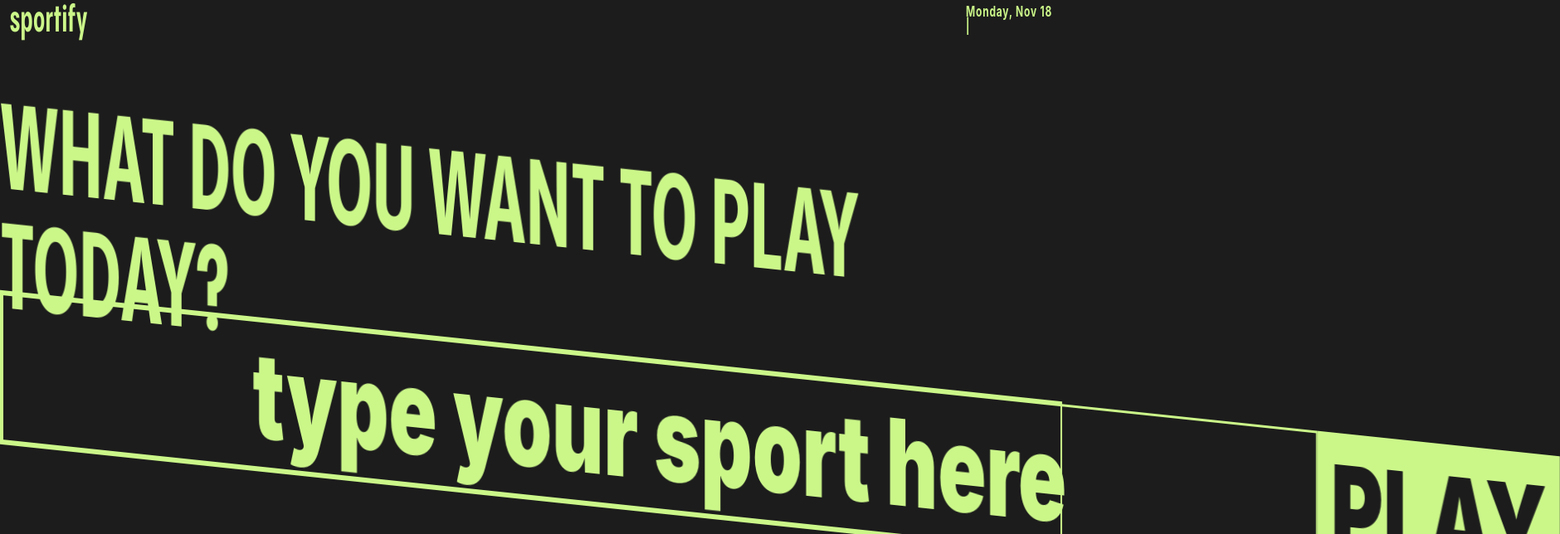
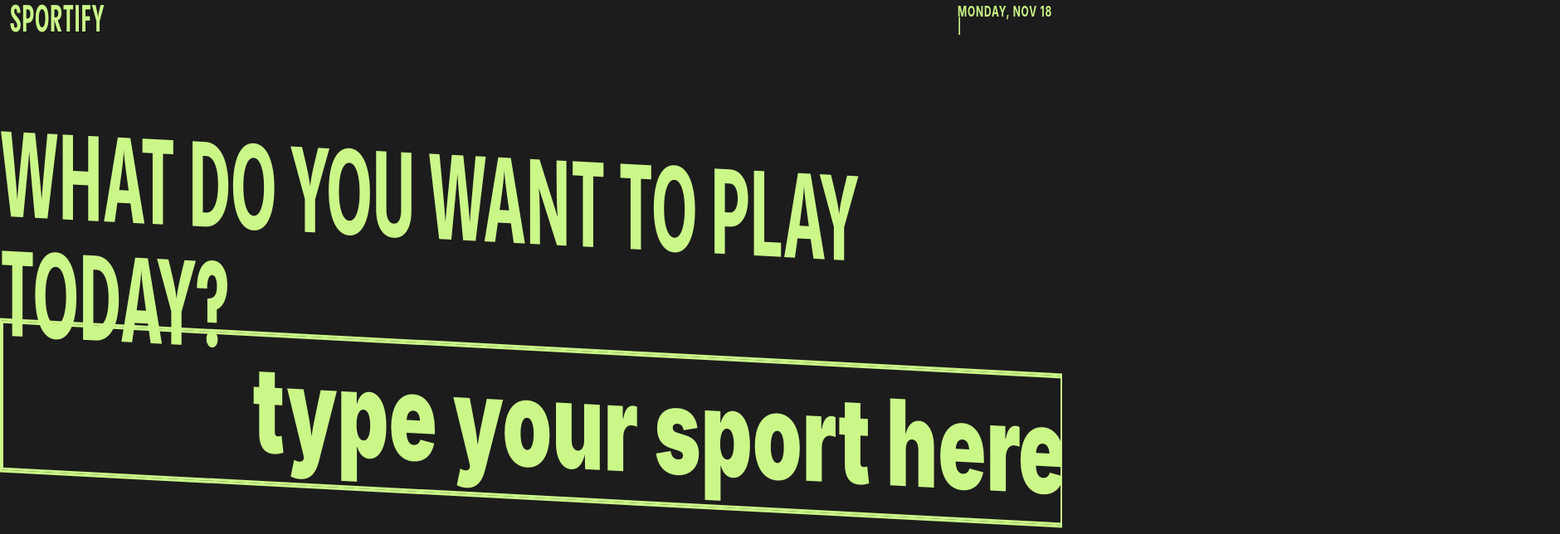
Before and after one commit to Kiko-Climent/sportify-v1, a React (Create React App) app: page / in a window 1280 px wide. Shown: the top 644 px of the page at 83% size, 1880 px wide, since content can reach past the window. Built offline with nearby package versions, Linux system fonts and the light colour scheme; no server answers.

Commit message:
Add splash screen, styled for sm an lg devices

```diff
--- a/src/App.js
+++ b/src/App.js
@@ -5,6 +5,7 @@ import { setLocations, setLoading } from './redux/slices/sportsLocationsSlice';
 import Layout from './components/layout/Layout';
 import Home from './pages/Home';
 import Results from './pages/Results';
+// import SplashScreen from './components/SplashScreen';
 
 const App = () => {
   const dispatch = useDispatch();
--- /dev/null
+++ b/src/components/SplashScreen.js
@@ -0,0 +1,16 @@
+const SplashScreen = () => {
+  return(
+    <section className="h-screen w-screen flex justify-center lg:justify-end items-center lg:items-end overflow-hidden">
+      <div className="flex w-9/12 lg:w-4/12 px-3 py-3 ">
+        <h1 className="text-3xl lg:text-4xl text-justify text-highlight !leading-7 lg:!leading-8">
+        Welcome to SPORTIFY! Your ultimate sports space finder. Explore and discover sports facilities
+        near you with ease. Whether you're looking for a place to play basketball, soccer, or any other sport,
+        SPORTIFY makes it simple and quick to find the perfect spot. ©2024
+        Let’s get started and find your next game!
+        </h1>
+      </div>
+    </section>
+  )
+}
+
+export default SplashScreen;
--- a/src/components/layout/Nav.js
+++ b/src/components/layout/Nav.js
@@ -42,7 +42,7 @@ const Nav = () => {
   }, []);
 
   return (
-    <nav className="fixed w-full px-3 flex justify-between text-[#cbf789] tracking-wider blur-[0.5px]">
+    <nav className="uppercase px-3 fixed w-full flex justify-between text-[#cbf789] tracking-wider blur-[0.5px] w-screen overflow-hidden">
       <h1 className="text-3xl py-2 scale-y-150">sportify</h1>
       <div className="flex-col text-xs leading-3 align-top font-bold py-3 scale-y-150">
         <ul>
--- a/src/components/search_bar/SearchBar.js
+++ b/src/components/search_bar/SearchBar.js
@@ -20,11 +20,11 @@ const SearchBar = () => {
   };
 
   return (
-    <section className="!font-black skew-y-6 flex flex-col items-center justify-center gap-7 uppercase blur-[0.5px] w-full h-screen ">
-      <div className="flex">
+    <section className="!font-black flex flex-col items-center justify-center gap-7 uppercase blur-[0.5px] w-full h-screen overflow-hidden">
+      <div className="flex skew-y-3">
         <h1 className="text-8xl scale-y-150 w-full text-highlight ">What do you want to play today?</h1>
       </div>
-      <div className="flex text-8xl scale-y-150 border-2 border-highlight w-full ">
+      <div className="flex text-8xl scale-y-150 border-2 border-highlight w-full skew-y-3 ">
         <input
           className="text-center border-2 border-highlight text-highlight focus:outline-none focus:ring-0 placeholder-highlight bg-transparent focus:placeholder-transparent"
           type="text"
```
